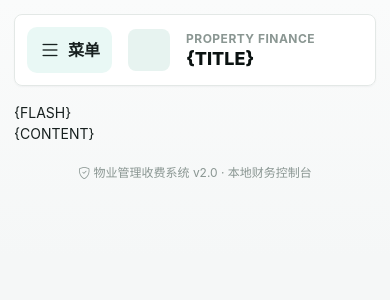
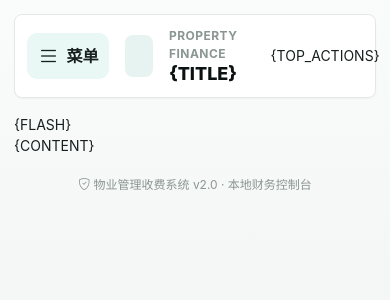
Before and after one commit to nimo0906/property-fee-system-test, a Python web app: template templates/base.html in a window 390 px wide. Shown: the top 300 px of the page. Run offline with Jinja, Linux system fonts and the light colour scheme; the template is opened without the code that fills it, so the values that code supplies are empty.

Commit message:
fix: 移动端显示二级页面返回按钮

```diff
--- a/templates/base.html
+++ b/templates/base.html
@@ -47,7 +47,7 @@
 <h1 class="page-title">{TITLE}</h1>
 </div>
 </div>
-<div class="topbar-actions d-none d-md-flex align-items-center gap-2">{TOP_ACTIONS}</div>
+<div class="topbar-actions d-flex align-items-center gap-2">{TOP_ACTIONS}</div>
 </div>
 {FLASH}
 <div class="content-stack">{CONTENT}</div>
```
Also changed, not shown: tests/test_integration.py (+2 -0 lines).
